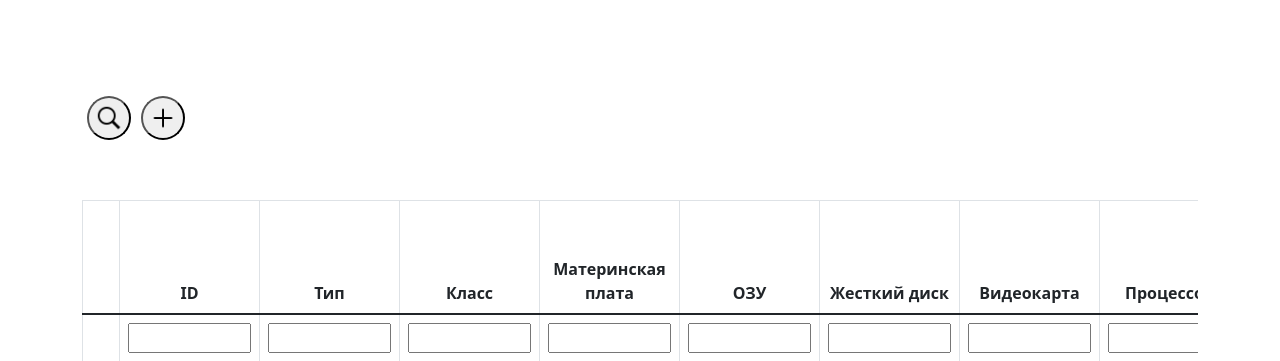
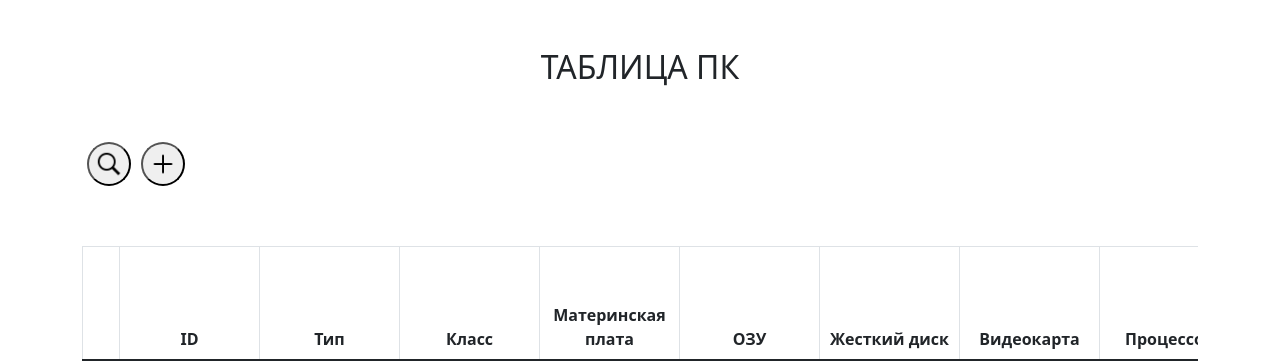
Before and after one commit to escaleksey/CyberSchool2, a Flask app: page /pc in a window 1280 px wide. Shown: the part 76-437 px from the top of the page. Run offline with Flask 2, Linux system fonts and the light colour scheme; the visitor is signed in with stand-in values (Sample User, id 1); some libraries are stand-ins or nearby versions.

Commit message:
add headers

```diff
--- a/templates/tables.html
+++ b/templates/tables.html
@@ -7,6 +7,7 @@
 {% block main %}
 <script src="./static/js/search.js"></script>
 <script src="./static/js/adding.js"></script>
+<h2>ТАБЛИЦА {{ values['name'] }}</h2>
 <main class="container py-5 text-center">
     <div class="toolbar">
 
```
